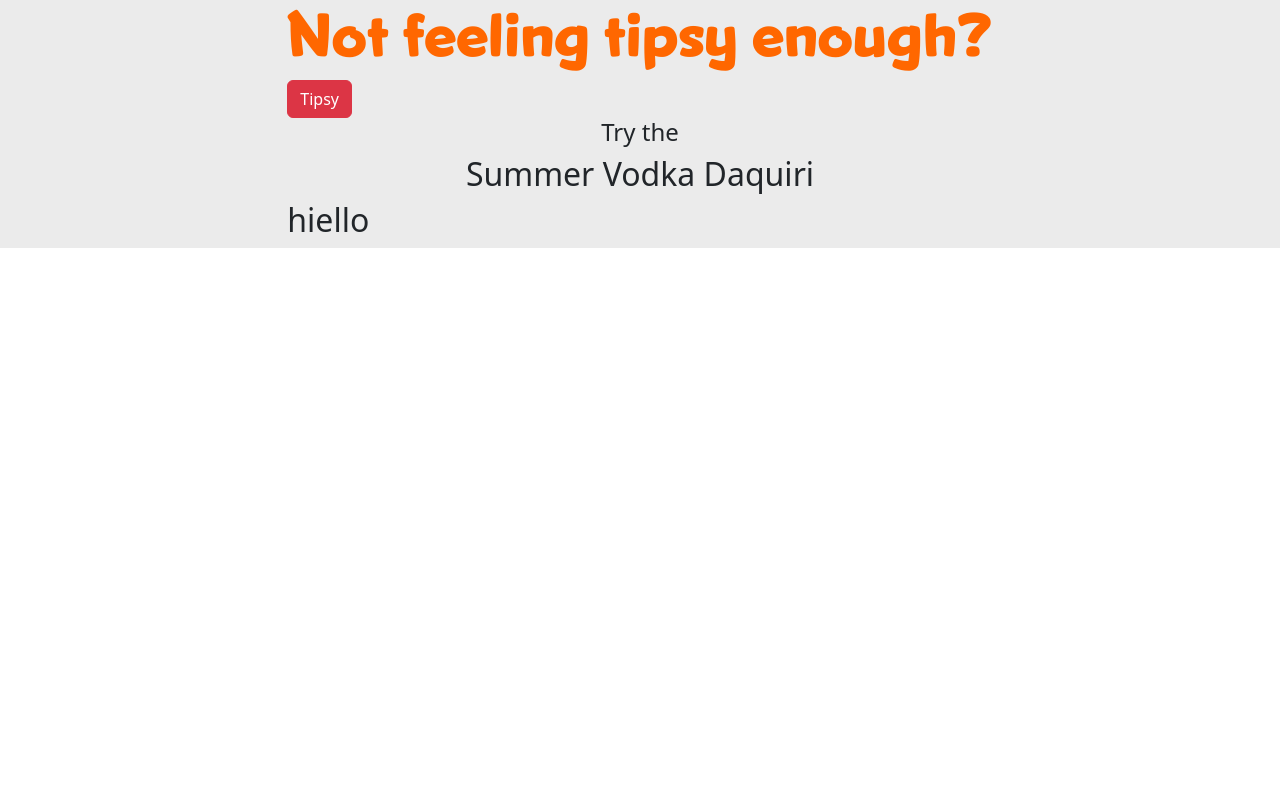
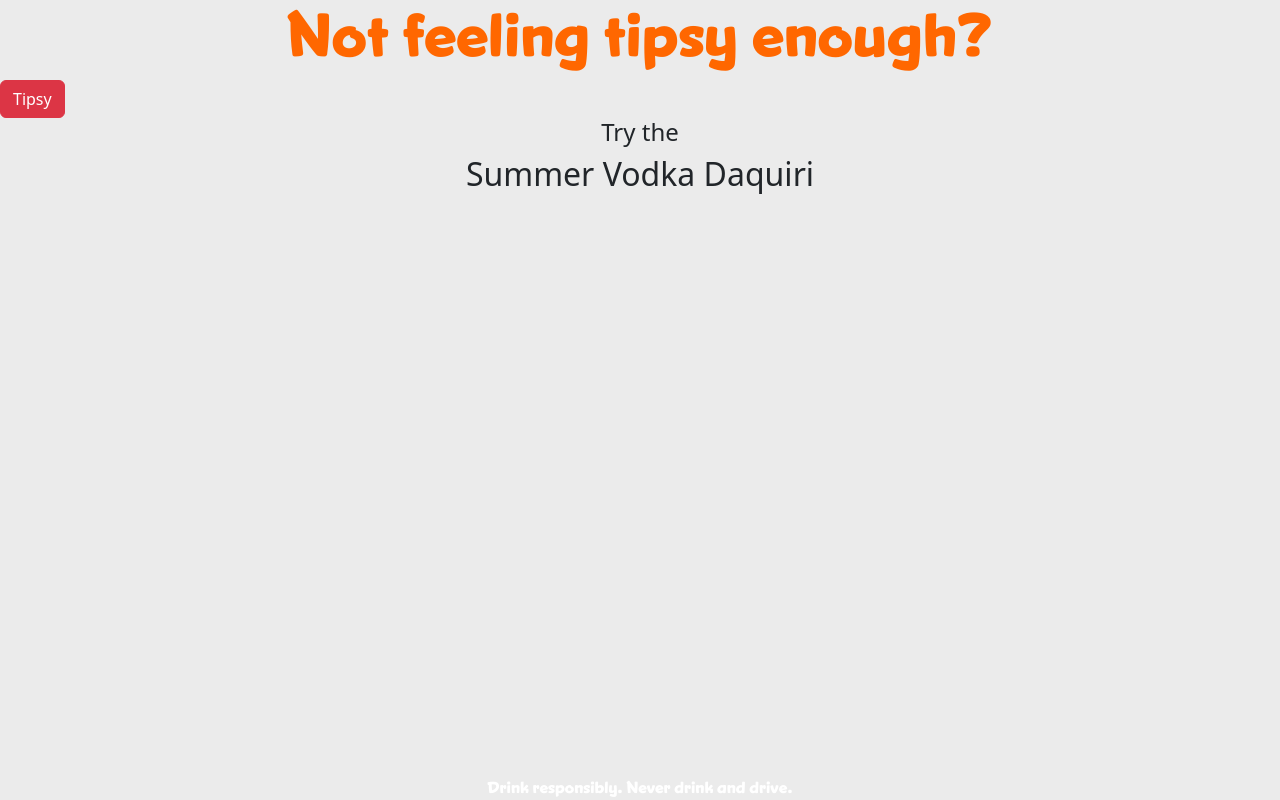
Before and after one commit to phill52/tipsy-drink, a React (Create React App) app: page / in a window 1280 px wide. Built offline with nearby package versions, Linux system fonts and the light colour scheme.

Commit message:
Fixed background color

```diff
--- a/src/App.css
+++ b/src/App.css
@@ -1,3 +1,8 @@
+body, html {
+  height: 100%;
+  margin: 0;
+}
+
 @font-face {
   font-family: "Snicker";
   src: local("Snicker"),
@@ -6,15 +11,18 @@
   }
 
 .App {
-  margin: 0;
-  padding: 0;
   width: 100%;
-  height: 100%;
+  min-height: 100vh;
+  justify-content: center;
+  /* height: 100%;
   position: relative;
   display: flex;
-  justify-content: center;
+  justify-content: center; */
   background:linear-gradient(rgba(235,235,235,255),rgba(235,235,235,255));
-  min-height: 100%;
+  /* min-height: 100%; */
+  /* background-position: center;
+    background-repeat: no-repeat;
+    background-size: cover; */
 }
 .title{
   width: 60%;
@@ -25,6 +33,7 @@
   color: #FF6700;
   font-family:Snicker;
   text-align: center;
+  justify-content: center;
   font-size: 60px;
 }
 
--- a/src/App.js
+++ b/src/App.js
@@ -43,10 +43,9 @@ function App() {
     <div className="App">
       <div>
         <h1 className="Header">Not feeling tipsy enough?</h1>
-          <Button variant="danger" onClick={()=>handlePress()}>Tipsy</Button>
+          <Button variant="danger" style={{justifyContent: 'center'}} onClick={()=>handlePress()}>Tipsy</Button>
           <h4 style={{textAlign: 'center'}}>Try the</h4>
           <h2 style={{textAlign: 'center'}}>{drink}</h2>
-          <h2>hiello</h2>
           <div className="Bottom">Drink responsibly. Never drink and drive.</div>
       </div>
       {/* <h5 className="Bottom">Drink responsibly. Never drink and drive.</h5> */}
```
